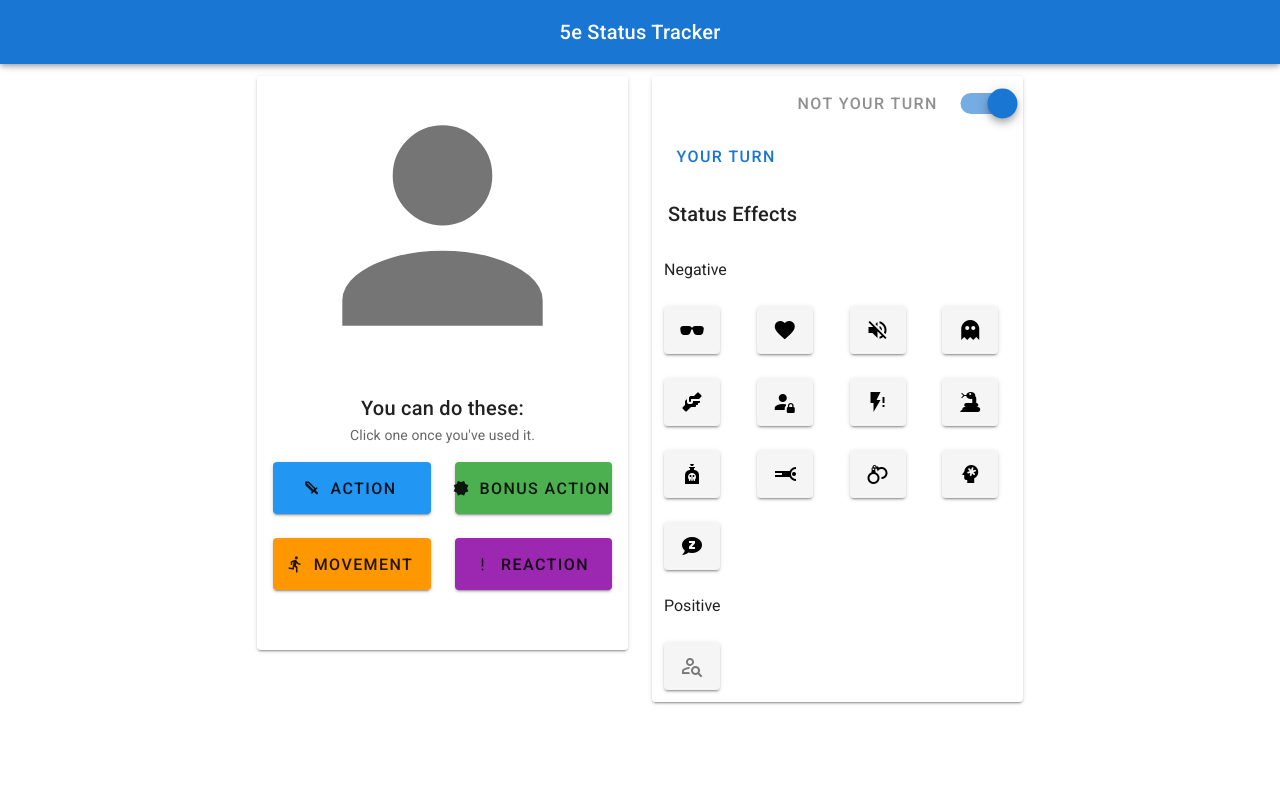
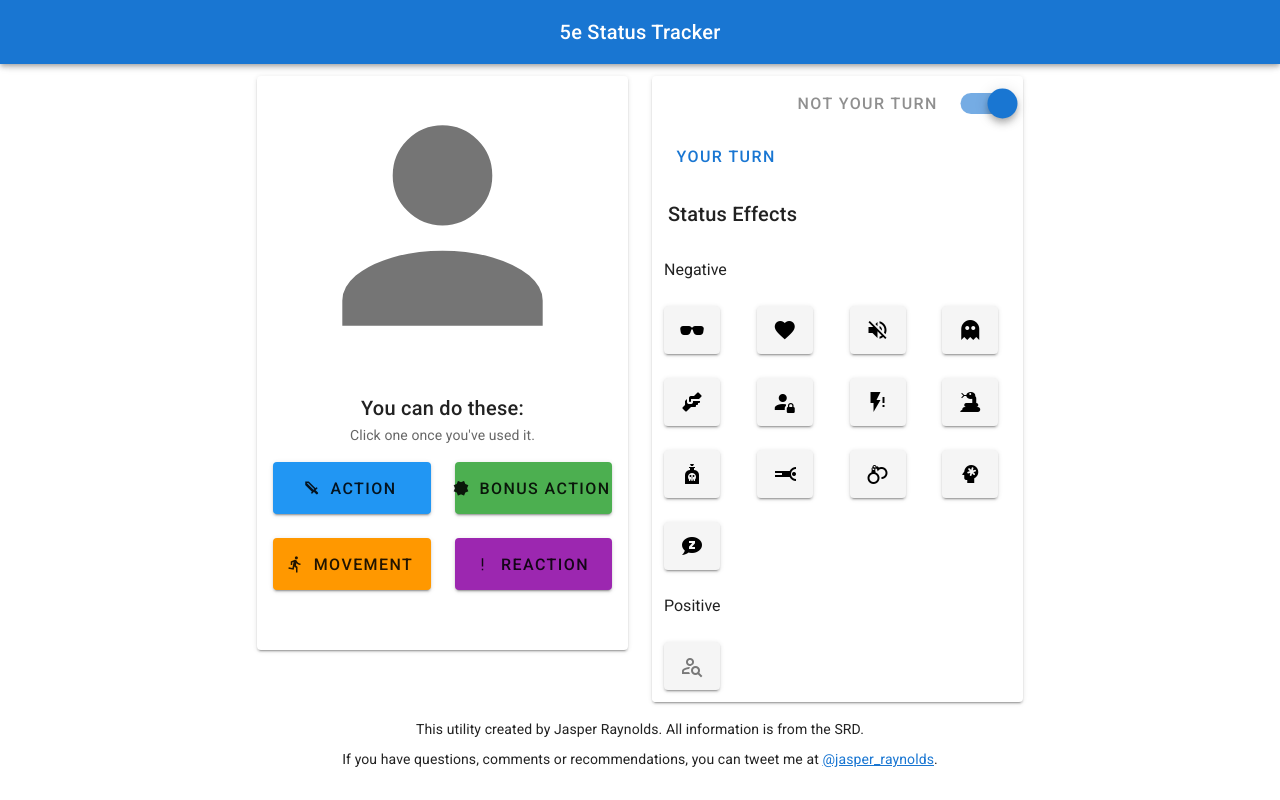
Before and after one commit to jraynolds/5e-status-tracker, a Vue app: page / in a window 1280 px wide. Built offline with nearby package versions, Linux system fonts and the light colour scheme.

Commit message:
Bottom text, better sizing

```diff
--- a/src/App.vue
+++ b/src/App.vue
@@ -13,7 +13,7 @@
 		<v-main>
 			<v-container>
 				<v-row class="justify-center">
-					<v-col xl="4" lg="4" md="6" sm="12" cols="12">
+					<v-col xl="4" lg="4" md="6" sm="9" cols="12">
 						<v-card class="text-center pb-8">
 							<v-img>
 								<v-icon size="300">
@@ -107,7 +107,7 @@
 							/>
 						</v-card>
 					</v-col>
-					<v-col xl="4" lg="4" md="6" sm="12" cols="12">
+					<v-col xl="4" lg="4" md="6" sm="9" cols="12">
 						<v-card>
 							<v-row class="ma-0 align-center">
 								<v-spacer />
@@ -170,6 +170,18 @@
 							</v-btn-toggle>
 						</v-card>
 					</v-col>
+				</v-row>
+
+				<v-spacer />
+				<v-row class="text-center justify-center mb-n4">
+					<v-card-subtitle>
+						This utility created by Jasper Raynolds. All information is from the SRD.
+					</v-card-subtitle>
+				</v-row>
+				<v-row class="text-center justify-center mt-n6">
+					<v-card-subtitle>
+						If you have questions, comments or recommendations, you can tweet me at <a href="https://twitter.com/jasper_raynolds">@jasper_raynolds</a>.
+					</v-card-subtitle>
 				</v-row>
 			</v-container>
 		</v-main>
```
